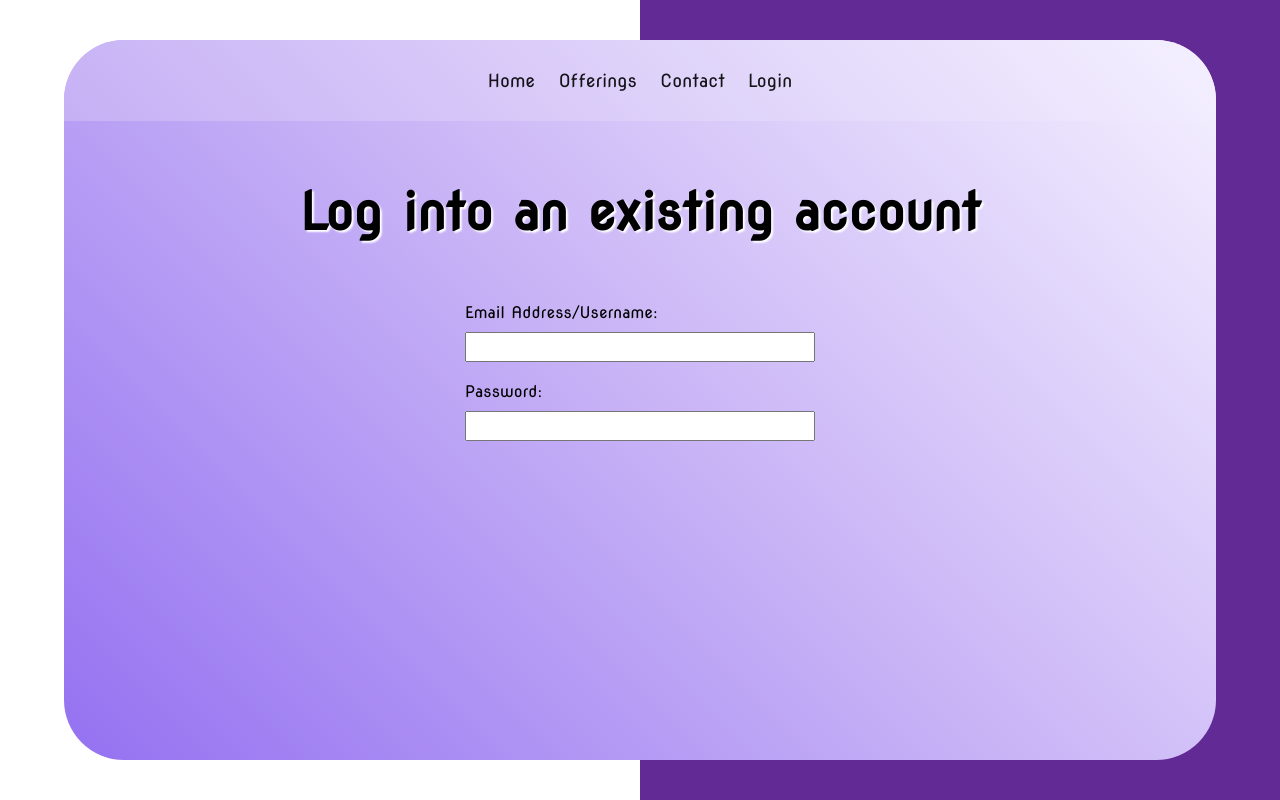
After one commit to HardikShah563/Drinks3-Cocktailtastic, a PHP site: page /pages/login.html in a window 1280 px wide. The commit adds this page. Run offline with PHP 8.4, Linux system fonts and the light colour scheme; some libraries are stand-ins or nearby versions.

Commit message:
made a lot of changes

```diff
--- /dev/null
+++ b/pages/login.html
@@ -0,0 +1,46 @@
+<!DOCTYPE html>
+<html lang="en">
+<head>
+    <meta charset="UTF-8">
+    <meta http-equiv="X-UA-Compatible" content="IE=edge">
+    <meta name="viewport" content="width=device-width, initial-scale=1.0">
+    <title>Cocktailtastic</title>
+    <!-- Including Style Sheet-->
+    <link rel="stylesheet" href="./../style/login-register.css">
+    <link rel="stylesheet" href="./../style/navbar.css">
+    <!-- Including Icons -->
+    <script src="https://kit.fontawesome.com/6d232ec003.js" crossorigin="anonymous"></script>
+    <!-- Including Javascript File -->
+    <script src="./../script/app.js" defer></script>
+</head>
+<body>
+    <div class="box">
+        <section class="nav">
+            <nav>
+                <div class="logo">
+                    <p>Cocktail<label class="purple">tastic</label></p>
+                </div>
+                <div class="nav-lines">
+                    <i class="fa-solid fa-bars-staggered"></i>
+                </div>
+                <div class="nav-links">
+                    <li><a href="#main">Home</a></li>
+                    <li><a href="./pages/offerings.html">Offerings</a></li>
+                    <li><a href="#contact">Contact</a></li>
+                    <li><a href="./pages/login.html">Login</a></li>
+                </div>
+            </nav>
+        </section>
+
+        <section class="login-register-box">
+            <h1>Log into an existing account</h1>
+            <form>
+                <p>Email Address/Username: </p>
+                <input type="email" name="email" id="email">
+                <p>Password: </p>
+                <input type="password" name="password" id="password">
+            </form>
+        </section>
+    </div>
+</body>
+</html>
--- /dev/null
+++ b/style/login-register.css
@@ -0,0 +1,86 @@
+/* -------- Variable CSS --------*/
+:root {
+    --black: #000000;
+    --purple: #622a95;
+    --dark-lavender: #9471f1;
+    --lavander: #c8b3f6;
+    --light-lavender: #f5f1ff;
+    --white: #ffffff;
+}
+
+/* -------- Font face import -------- */
+@font-face {
+    font-family: Poppins;
+    src: url(../font/NovaRound-Regular.ttf);
+}
+
+
+/* -------- Reset all web parameters -------- */
+* {
+    margin: 0;
+    padding: 0;
+    box-sizing: border-box;
+    font-family: Poppins;
+    user-select: none;
+}
+
+li {
+    list-style: none;
+}
+
+a {
+    text-decoration: none;
+}
+
+a,
+img,
+input,
+button,
+.icon {
+    display: block;
+}
+
+html {
+    scroll-behavior: smooth;
+    font-family: Arial, Helvetica, sans-serif;
+    overflow-x: hidden;
+}
+
+body {
+    background: linear-gradient(to right,
+    var(--white) 0%,
+    var(--white) 50%,
+    var(--purple) 50%,
+    var(--purple) 100%);
+}
+
+.box {
+    width: 90vw;
+    height: 90vh;
+    margin: 5vh auto;
+    border-radius: 60px;
+    background-image: linear-gradient(45deg, #9471f1, #c8b3f6, #f5f1ff);
+}
+
+/* -------- Login Section CSS -------- */
+.login-register-box  h1 {
+    font-size: 4vw;
+    text-align: center;
+    margin: 60px 0;
+    text-shadow: 2px 2px 2px var(--white);
+}
+
+form {
+    width: 350px;
+    margin: auto auto;
+}
+
+form p {
+    margin: 20px 0 0 0;
+}
+
+form input {
+    width: 100%;
+    height: 30px;
+    margin: 10px 0 0 0;
+}
--- a/style/navbar.css
+++ b/style/navbar.css
@@ -10,6 +10,11 @@
 }
 
 /* ---- navigation bar css ---- */
+.nav {
+    position: sticky;
+    top: 0;
+}
+
 nav {
     display: flex;
     justify-content: center;
@@ -47,7 +52,7 @@ nav {
 }
 
 .nav-links li:hover {
-    transform: scale(1.1);
+    transform: scale(1.2);
     font-weight: 800;
 }
 
@@ -78,7 +83,6 @@ nav {
 
     .nav-lines {
         display: flex;
-        /* justify-content: left; */
         cursor: pointer;
     }
 
@@ -102,7 +106,7 @@ nav {
     }
 
     .nav-links.active {
-        height: 30vh;
+        height: 35vh;
         padding: 20px;
     }
 
@@ -110,6 +114,6 @@ nav {
         justify-content: center;
         padding: 20px 0;
         text-align: center;
-        border-bottom: 1px solid var(--grey);
+        border-bottom: 1px solid var(--dark-lavender);
     }
 }
```
Also changed, not shown: index.html (+6 -6 lines), style/style.css (+64 -34 lines), pages/offerings.html (added).
